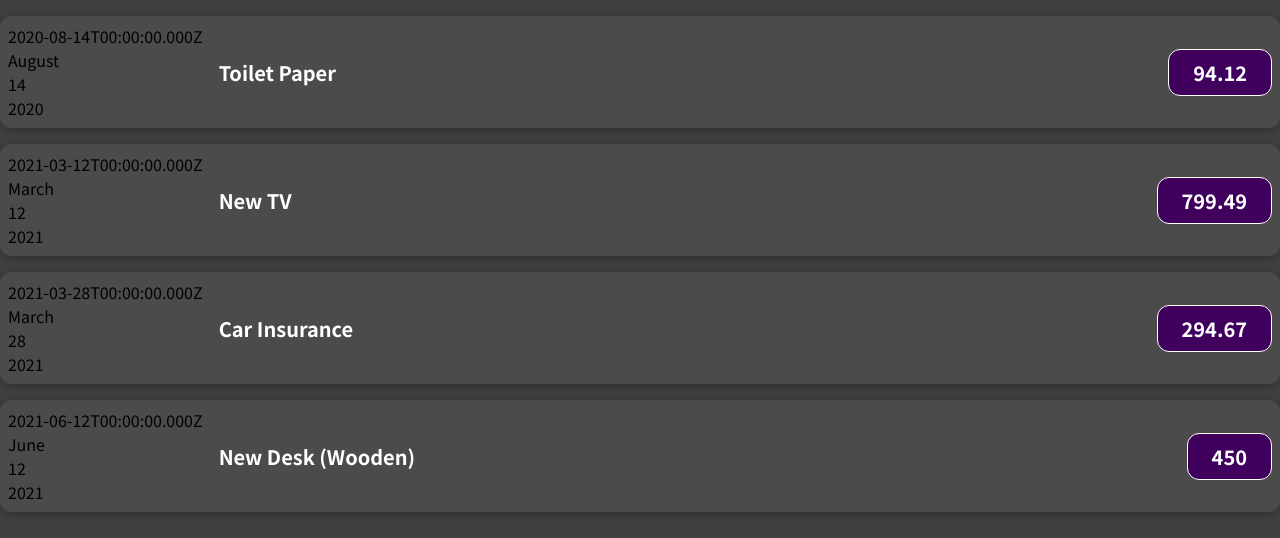
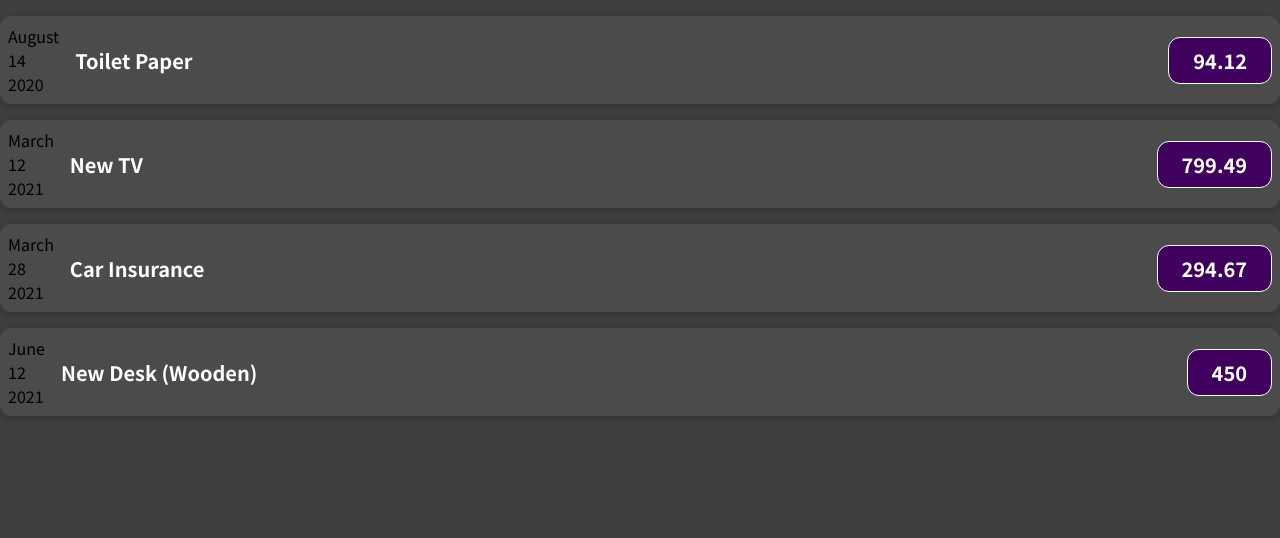
Before and after one commit to utsukushiihime/expense-tracker, a JavaScript app: page / in a window 1280 px wide. Shown: the top 538 px of the page. Built offline with nearby package versions, Linux system fonts and the light colour scheme.

Commit message:
moves date to new component

```diff
--- /dev/null
+++ b/src/components/ExpenseDate.js
@@ -0,0 +1,17 @@
+const ExpenseDate = (props) => {
+    const month = props.date.toLocaleString('en-US', {month: 'long'});
+    const year = props.date.toLocaleString('en-US', {day: '2-digit'});
+    const day = props.date.getFullYear();
+
+    return (
+        <>
+            <div>
+                <div>{month}</div>
+                <div>{year}</div>
+                <div>{day}</div>
+            </div>
+        </>
+    )
+}
+
+export default ExpenseDate;
--- a/src/components/ExpenseItem.js
+++ b/src/components/ExpenseItem.js
@@ -1,26 +1,20 @@
 import "./ExpenseItem.css";
+import ExpenseDate from './ExpenseDate';
+
 
 const ExpenseItem = (props) => {
-    const month = props.date.toLocaleString('en-US', {month: 'long'});
-    const year = props.date.toLocaleString('en-US', {day: '2-digit'});
-    const day = props.date.getFullYear();
-
 
     return (
         <>
             <div className="expense-item">
-            <div>{props.date.toISOString()}
-                <div>{month}</div>
-                <div>{year}</div>
-                <div>{day}</div>
-            </div>
+                <ExpenseDate date={props.date}/>
                 <div className="expense-item__description">
                     <h2>{props.title}</h2>
                     <div className="expense-item__price">{props.amount}</div>
                 </div>
             </div>
         </>
-        )
+    )
 }
 
 export default ExpenseItem;
```
Also changed, not shown: src/components/ExpenseDate.css (added).
